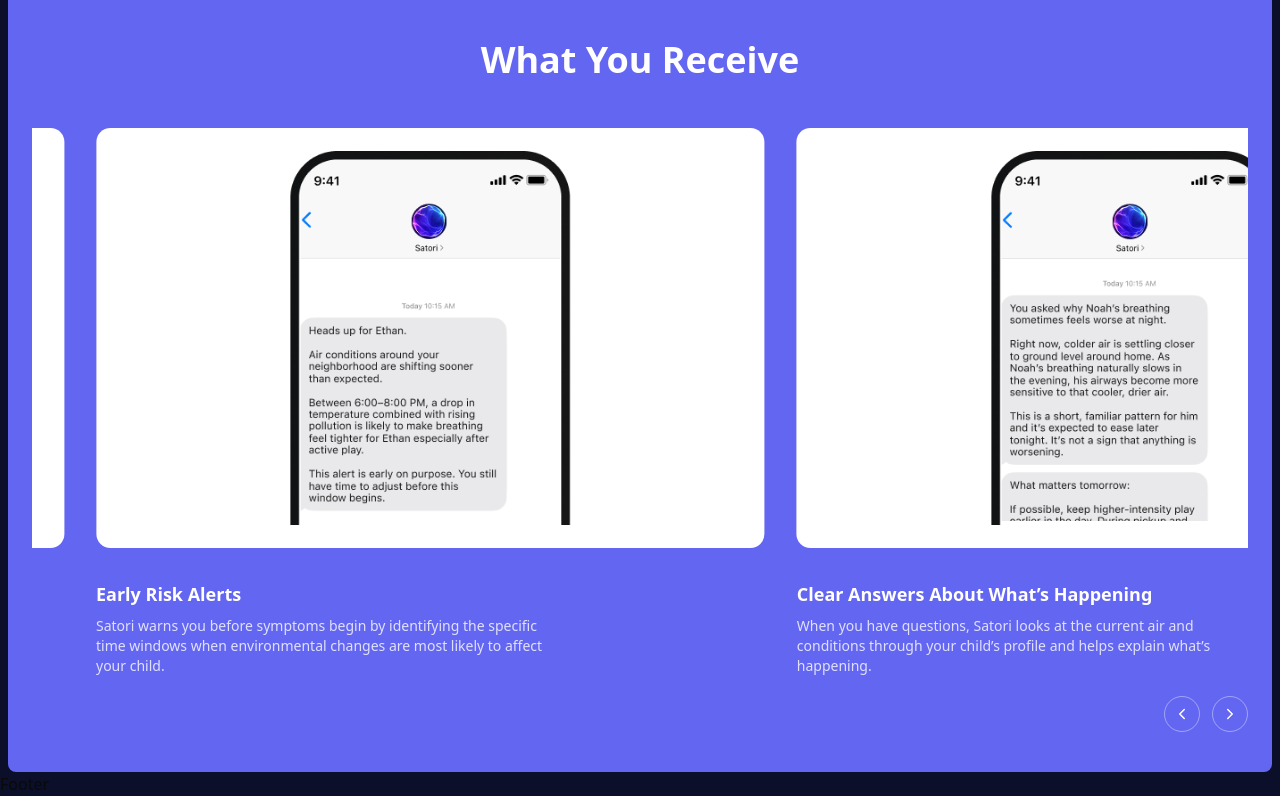
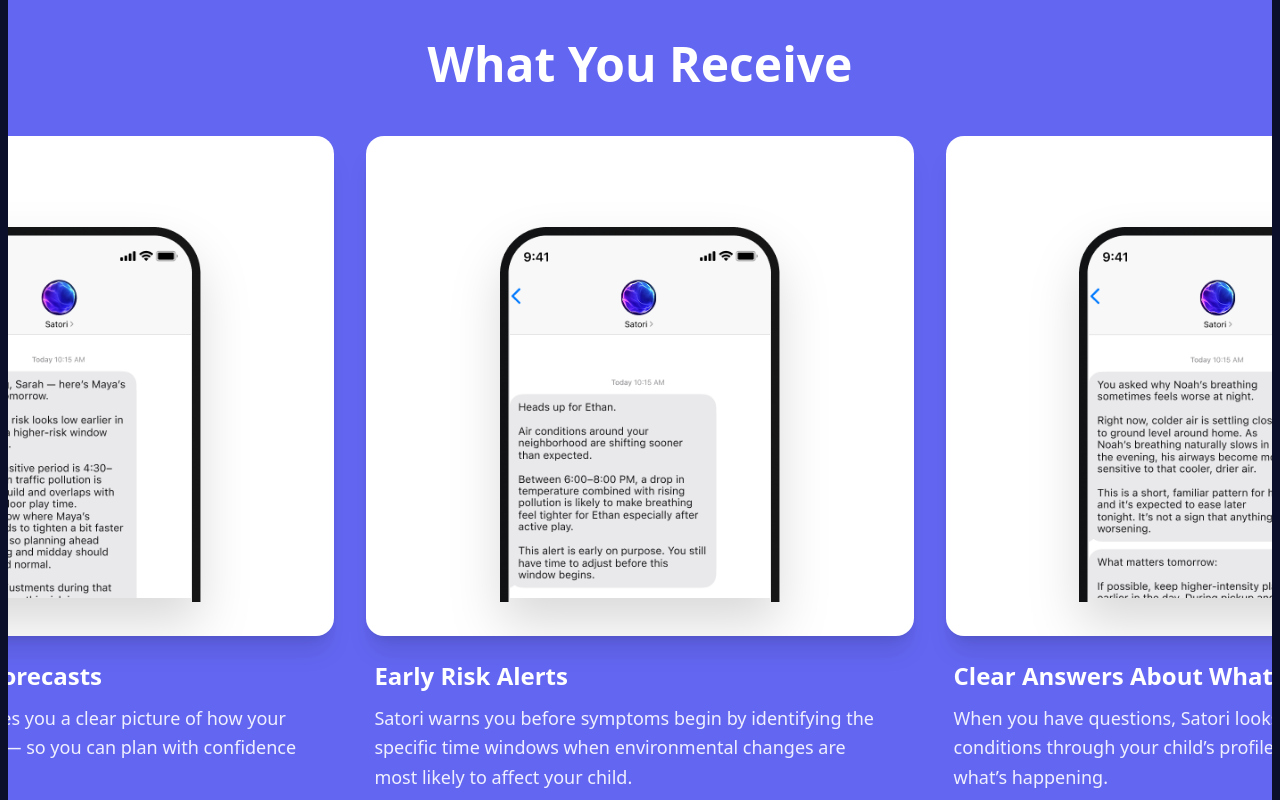
Before and after one commit to samex111/satori, a Next.js app: page / in a window 1280 px wide. Shown: the part 8500-9300 px from the top of the page. Built offline with nearby package versions, Linux system fonts and the light colour scheme.

Commit message:
imroved css

```diff
--- a/components/sections/WhatYouRecieve.tsx
+++ b/components/sections/WhatYouRecieve.tsx
@@ -2,6 +2,7 @@
 
 import { useEffect, useRef, useState } from "react"
 import { ChevronLeft, ChevronRight } from "lucide-react"
+// Assuming PhoneMockup is imported correctly
 import { PhoneMockup } from "./ProtactiveSystem"
 
 const items = [
@@ -10,6 +11,7 @@
   { image: "/message-3.png", heading: "Clear Answers About What’s Happening", text: "When you have questions, Satori looks at the current air and conditions through your child’s profile and helps explain what’s happening." },
 ]
 
+// Loopable slides
 const slides = [items[items.length - 1], ...items, items[0]]
 
 export default function WhatYouReceive() {
@@ -42,12 +44,18 @@
   }, [index])
 
   useEffect(() => {
-    if (!transition) requestAnimationFrame(() => setTransition(true))
+    if (!transition) {
+      // Small delay to allow state to settle before turning transition back on
+      const raf = requestAnimationFrame(() => {
+        setTransition(true)
+      })
+      return () => cancelAnimationFrame(raf)
+    }
   }, [transition])
 
   const startAuto = () => {
     stopAuto()
-    timer.current = setInterval(next, 3500)
+    timer.current = setInterval(next, 5000) // Increased to 5s for better readability
   }
 
   const stopAuto = () => {
@@ -55,49 +63,83 @@
   }
 
   return (
-    <section className="bg-[#6366F1] mx-2 rounded-md py-24 text-white overflow-hidden">
-      <div className=" max-w-7xl  w-full mx-auto px-6">
+    <section className="bg-[#6366F1] mx-2 rounded-md py-16 md:py-24 text-white overflow-hidden">
+      <div className="max-w-7xl md:max-w-9xl w-full mx-auto px-6">
 
-        <h2 className="text-3xl flex justify-center mx-auto w-full  md:text-4xl font-semibold mb-12">
+        <h2 className="text-3xl md:text-5xl font-bold mb-12 text-center">
           What You Receive
         </h2>
 
-        <div onMouseEnter={stopAuto} onMouseLeave={startAuto} className="relative">
-
-          <div className="overflow-hidden">
+        <div
+          onMouseEnter={stopAuto}
+          onMouseLeave={startAuto}
+          className="relative"
+        >
+          {/* Wrapper for the Carousel */}
+          <div className="overflow-visible">
             <div
-              className={`flex gap-8 ${transition ? "transition-transform duration-700 ease-out" : ""}`}
-              style={{ transform: `translateX(-${index * 55}%)` }}
+              className={`flex gap-4 md:gap-8 ${transition ? "transition-transform duration-700 ease-in-out" : ""}`}
+              style={{
+                // This formula keeps the active slide centered regardless of width
+                transform: `translateX(calc(-${index * 85}% - ${index * 16}px + 7.5%))` ,
+                // Breakpoint adjustment for Desktop
+                inlineSize: '100%',
+              }}
+              // Applying a responsive CSS variable for the transform calculation
+              data-desktop-style={index}
             >
               {slides.map((item, i) => (
-                <div key={i} className="w-[55%] shrink-0">
+                <div
+                  key={i}
+                  className="w-[85%] md:w-[45%] scroll-smooth shrink-0 transition-opacity duration-500"
+                  style={{ opacity: index === i ? 1 : 1 }} // Dim inactive slides
+                >
+                  <div className="bg-white rounded-2xl h-[350px] md:h-[500px] relative mb-6 overflow-hidden shadow-xl flex items-end justify-center">
 
-                  <div className="bg-white rounded-xl h-[420px]  flex items-center justify-center  mb-8">
-                    <PhoneMockup screen={item.image} />
+                 <div className="relative w-full flex justify-center items-end translate-y-12 md:translate-y-16">
+                    <PhoneMockup screen={item.image} className="drop-shadow-2xl" />
+                  </div>
                   </div>
 
-                  <h3 className="font-semibold text-lg mb-2">{item.heading}</h3>
-                  <p className="text-sm text-white/80 max-w-md">
-                    {item.text}
-                  </p>
-
+                  <div className="px-2">
+                    <h3 className="font-bold text-xl md:text-2xl mb-3">{item.heading}</h3>
+                    <p className="text-base md:text-lg text-white/90 leading-relaxed max-w-lg">
+                      {item.text}
+                    </p>
+                  </div>
                 </div>
               ))}
             </div>
           </div>
 
           {/* CONTROLS */}
-          <div className="absolute right-0 -bottom-14 flex gap-3">
-            <button onClick={prev} className="p-2 rounded-full border border-white/40 hover:bg-white/10">
-              <ChevronLeft size={18} />
+          <div className="flex justify-center md:justify-end mt-12 gap-4">
+            <button
+                onClick={prev}
+                className="p-3 rounded-full border border-white/40 hover:bg-white hover:text-[#6366F1] transition-colors"
+                aria-label="Previous slide"
+            >
+              <ChevronLeft size={24} />
             </button>
-            <button onClick={next} className="p-2 rounded-full border border-white/40 hover:bg-white/10">
-              <ChevronRight size={18} />
+            <button
+                onClick={next}
+                className="p-3 rounded-full border border-white/40 hover:bg-white hover:text-[#6366F1] transition-colors"
+                aria-label="Next slide"
+            >
+              <ChevronRight size={24} />
             </button>
           </div>
-
         </div>
       </div>
+
+      <style jsx>{`
+        /* Responsive math for the transform */
+        @media (min-width: 768px) {
+          div[data-desktop-style] {
+            transform: translateX(calc(-${index * 45}% - ${index * 32}px + 27.5%)) !important;
+          }
+        }
+      `}</style>
     </section>
   )
 }
```
